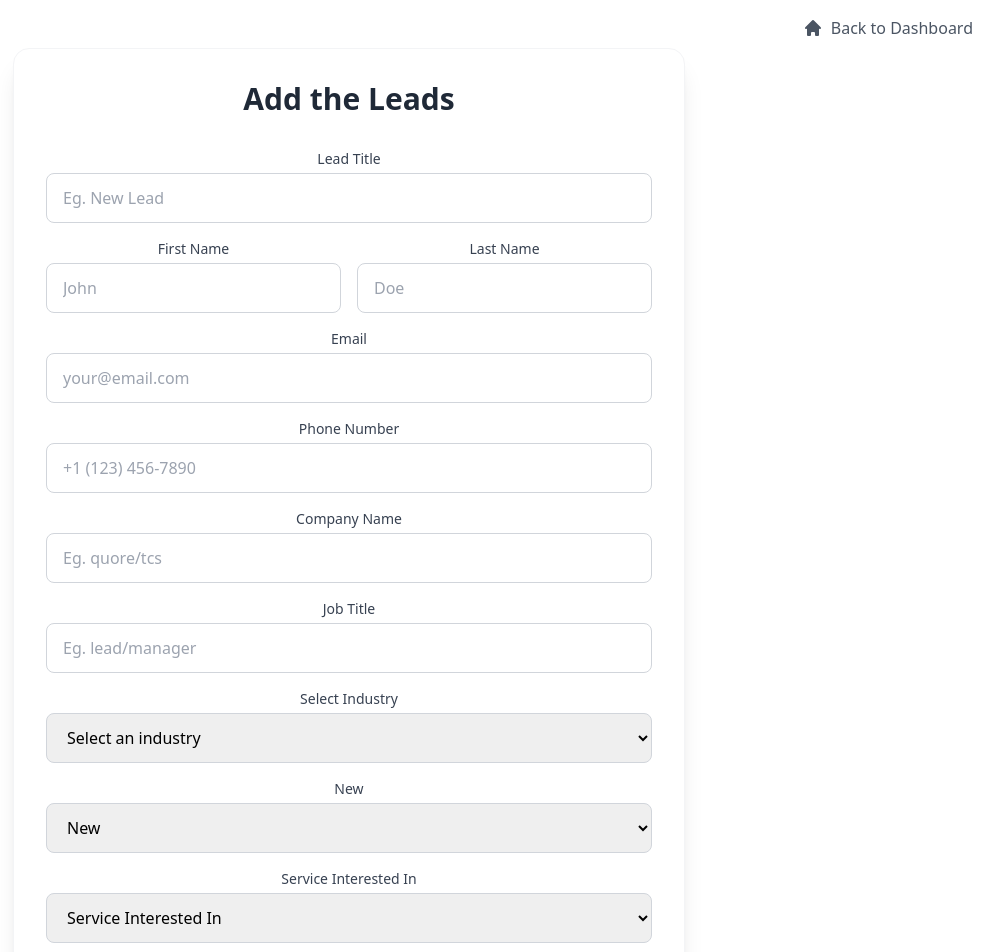
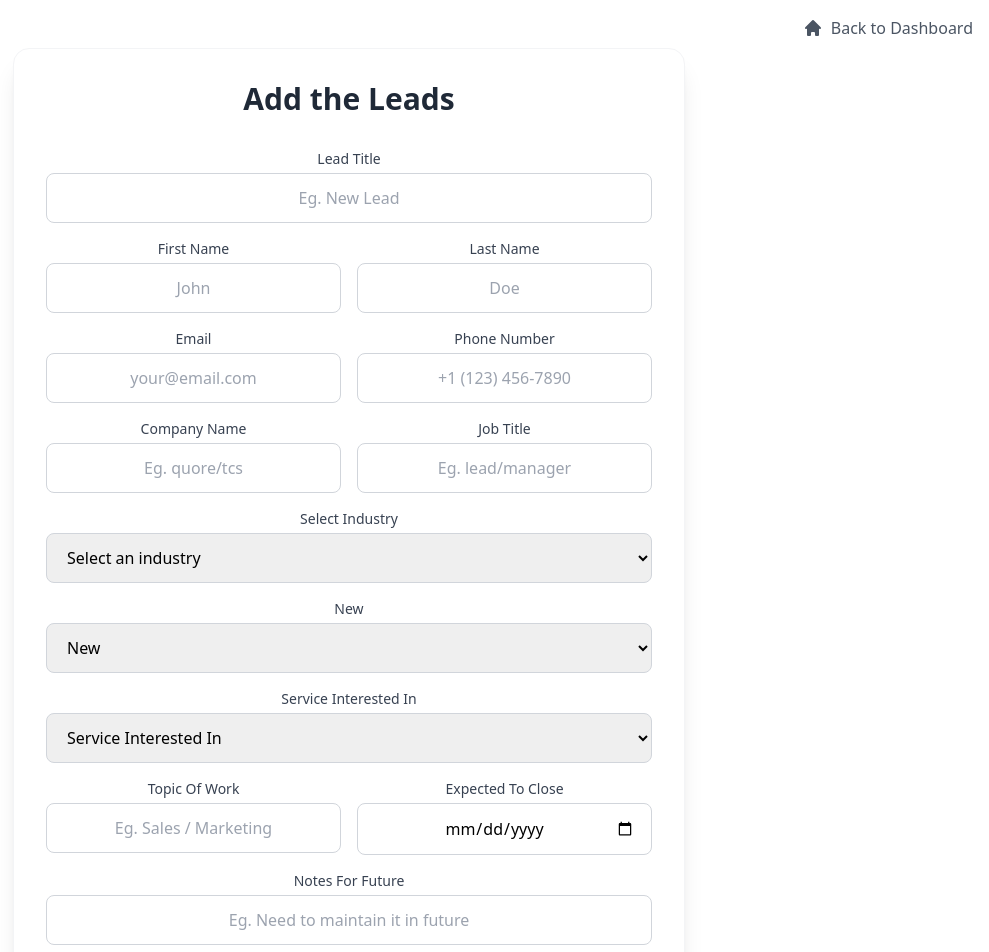
Before and after one commit to shrestha8summit/weCrm, a React (Vite) app in the folder client/: page /add-leads-as-admin in a window 1280 px wide. Shown: the top 952 px of the page, without its empty margins (291-1280 px from the left). Built offline with nearby package versions, Linux system fonts and the light colour scheme; sample sign-in values are in the browser's storage.

Commit message:
changes in add leads form

```diff
--- a/client/src/component/AddLeadsForm.jsx
+++ b/client/src/component/AddLeadsForm.jsx
@@ -8,19 +8,19 @@ const AddLeadsForm = () => {
   const navigate = useNavigate();
   const [isSubmitting, setIsSubmitting] = useState(false);
   const [formData, setFormData] = useState({
-    leadtitle:'',
+    leadtitle: '',
     firstName: '',
     lastName: '',
     email: '',
     phone: '',
-    companyname:'',
-    jobtitle:'',
-    industry:'',
-    status:'',
-    serviceinterestedin:'',
-    topicofwork:'',
-    expectedtoclose:'',
-    notesforfuture:'',
+    companyname: '',
+    jobtitle: '',
+    industry: '',
+    status: '',
+    serviceinterestedin: '',
+    topicofwork: '',
+    expectedtoclose: '',
+    notesforfuture: '',
   });
 
   const handleChange = React.useCallback((e) => {
@@ -64,7 +64,6 @@ const handleSubmit = async (e) => {
         notes: formData.notesforfuture,
       };
 
-    console.log("body data",body)
       const res = await fetch("http://localhost:3333/api/leads", {
         method: 'POST',
         headers: {
@@ -112,7 +111,7 @@ const handleSubmit = async (e) => {
               className="flex items-center space-x-2 text-gray-600 hover:text-[#ff8633] transition-colors group"
             >
               <svg xmlns="http://www.w3.org/2000/svg" className="h-5 w-5 group-hover:transform group-hover:-translate-x-1 transition-transform" viewBox="0 0 20 20" fill="currentColor">
-      <path d="M10.707 2.293a1 1 0 00-1.414 0l-7 7a1 1 0 001.414 1.414L4 10.414V17a1 1 0 001 1h2a1 1 0 001-1v-2a1 1 0 011-1h2a1 1 0 011 1v2a1 1 0 001 1h2a1 1 0 001-1v-6.586l.293.293a1 1 0 001.414-1.414l-7-7z"/>
+                <path d="M10.707 2.293a1 1 0 00-1.414 0l-7 7a1 1 0 001.414 1.414L4 10.414V17a1 1 0 001 1h2a1 1 0 001-1v-2a1 1 0 011-1h2a1 1 0 011 1v2a1 1 0 001 1h2a1 1 0 001-1v-6.586l.293.293a1 1 0 001.414-1.414l-7-7z" />
               </svg>
               <span>Back to Dashboard</span>
             </button>
@@ -132,7 +131,7 @@ const handleSubmit = async (e) => {
               value={formData.leadtitle}
               onChange={handleChange}
               required
-              className="w-full px-4 py-3 rounded-lg border border-gray-300 focus:outline-none focus:ring-2 focus:ring-[#ff8633] focus:border-transparent transition-all"
+              className="w-full px-4 py-3 rounded-lg border text-center border-gray-300 focus:outline-none focus:ring-2 focus:ring-[#ff8633] focus:border-transparent transition-all"
               placeholder="Eg. New Lead"
               autoComplete="leadtitle"
             />
@@ -152,7 +151,7 @@ const handleSubmit = async (e) => {
                 value={formData.firstName}
                 onChange={handleChange}
                 required
-                className="w-full px-4 py-3 rounded-lg border border-gray-300 focus:outline-none focus:ring-2 focus:ring-[#ff8633] focus:border-transparent transition-all"
+                className="w-full px-4 py-3 text-center rounded-lg border border-gray-300 focus:outline-none focus:ring-2 focus:ring-[#ff8633] focus:border-transparent transition-all"
                 placeholder="John"
                 autoComplete="given-name"
               />
@@ -168,17 +167,16 @@ const handleSubmit = async (e) => {
                 value={formData.lastName}
                 onChange={handleChange}
                 required
-                className="w-full px-4 py-3 rounded-lg border border-gray-300 focus:outline-none focus:ring-2 focus:ring-[#ff8633] focus:border-transparent transition-all"
+                className="w-full px-4 py-3 text-center rounded-lg border border-gray-300 focus:outline-none focus:ring-2 focus:ring-[#ff8633] focus:border-transparent transition-all"
                 placeholder="Doe"
                 autoComplete="family-name"
               />
             </div>
           </div>
 
-          <div className="mb-4">
-            <label htmlFor="email" className="block text-sm font-medium text-gray-700 mb-1">
-              Email
-            </label>
+          <div className="grid grid-cols-1 md:grid-cols-2 gap-4 mb-4">
+            <div>
+              <label htmlFor="email" className="block text-sm font-medium text-gray-700 mb-1">Email</label>
               <input
                 type="email"
                 id="email"
@@ -186,33 +184,31 @@ const handleSubmit = async (e) => {
                 value={formData.email}
                 onChange={handleChange}
                 required
-              className="w-full px-4 py-3 rounded-lg border border-gray-300 focus:outline-none focus:ring-2 focus:ring-[#ff8633] focus:border-transparent transition-all"
+                className="w-full px-4 py-3 text-center rounded-lg border border-gray-300 focus:outline-none focus:ring-2 focus:ring-[#ff8633] focus:border-transparent transition-all"
                 placeholder="your@email.com"
                 autoComplete="email"
               />
             </div>
-
-          <div className="mb-4">
-            <label htmlFor="phone" className="block text-sm font-medium text-gray-700 mb-1">
-              Phone Number
-            </label>
+            <div>
+              <label htmlFor="phone" className="block text-sm font-medium text-gray-700 mb-1">Phone Number</label>
               <input
                 type="tel"
                 id="phone"
                 name="phone"
                 value={formData.phone}
                 onChange={handleChange}
-              className="w-full px-4 py-3 rounded-lg border border-gray-300 focus:outline-none focus:ring-2 focus:ring-[#ff8633] focus:border-transparent transition-all"
+                className="w-full px-4 py-3 rounded-lg text-center border border-gray-300 focus:outline-none focus:ring-2 focus:ring-[#ff8633] focus:border-transparent transition-all"
                 placeholder="+1 (123) 456-7890"
                 autoComplete="tel"
               />
             </div>
+          </div>
 
 
-<div className="mb-4">
-            <label htmlFor="companyname" className="block text-sm font-medium text-gray-700 mb-1">
-              Company Name
-            </label>
+
+          <div className="grid grid-cols-1 md:grid-cols-2 gap-4 mb-4">
+            <div>
+              <label htmlFor="companyname" className="block text-sm font-medium text-gray-700 mb-1">Company Name</label>
               <input
                 type="text"
                 id="companyname"
@@ -220,16 +216,13 @@ const handleSubmit = async (e) => {
                 value={formData.companyname}
                 onChange={handleChange}
                 required
-              className="w-full px-4 py-3 rounded-lg border border-gray-300 focus:outline-none focus:ring-2 focus:ring-[#ff8633] focus:border-transparent transition-all"
+                className="w-full px-4 py-3 text-center rounded-lg border border-gray-300 focus:outline-none focus:ring-2 focus:ring-[#ff8633] focus:border-transparent transition-all"
                 placeholder="Eg. quore/tcs"
-              autoComplete="companyname"
+                autoComplete="organization"
               />
             </div>
-
-    <div className="mb-4">
-            <label htmlFor="jobtitle" className="block text-sm font-medium text-gray-700 mb-1">
-              Job Title
-            </label>
+            <div>
+              <label htmlFor="jobtitle" className="block text-sm font-medium text-gray-700 mb-1">Job Title</label>
               <input
                 type="text"
                 id="jobtitle"
@@ -237,11 +230,13 @@ const handleSubmit = async (e) => {
                 value={formData.jobtitle}
                 onChange={handleChange}
                 required
-              className="w-full px-4 py-3 rounded-lg border border-gray-300 focus:outline-none focus:ring-2 focus:ring-[#ff8633] focus:border-transparent transition-all"
+                className="w-full px-4 py-3  text-center rounded-lg border border-gray-300 focus:outline-none focus:ring-2 focus:ring-[#ff8633] focus:border-transparent transition-all"
                 placeholder="Eg. lead/manager"
-              autoComplete="jobtitle"
+                autoComplete="organization-title"
               />
             </div>
+          </div>
+
 
 
           <div className="mb-4">
@@ -313,10 +308,9 @@ const handleSubmit = async (e) => {
             </select>
           </div>
 
-           <div className="mb-4">
-            <label htmlFor="email" className="block text-sm font-medium text-gray-700 mb-1">
-              Topic Of Work
-            </label>
+          <div className="grid grid-cols-1 md:grid-cols-2 gap-4 mb-4">
+            <div>
+              <label htmlFor="topicofwork" className="block text-sm font-medium text-gray-700 mb-1">Topic Of Work</label>
               <input
                 type="text"
                 id="topicofwork"
@@ -324,17 +318,13 @@ const handleSubmit = async (e) => {
                 value={formData.topicofwork}
                 onChange={handleChange}
                 required
-              className="w-full px-4 py-3 rounded-lg border border-gray-300 focus:outline-none focus:ring-2 focus:ring-[#ff8633] focus:border-transparent transition-all"
-              placeholder="Eg. Sales / Marketing "
-              autoComplete="topicofwork"
+                className="w-full px-4  text-center py-3 rounded-lg border border-gray-300 focus:outline-none focus:ring-2 focus:ring-[#ff8633] focus:border-transparent transition-all"
+                placeholder="Eg. Sales / Marketing"
+                autoComplete="off"
               />
             </div>
-
-
-     <div className="mb-4">
-            <label htmlFor="email" className="block text-sm font-medium text-gray-700 mb-1">
-              Expected To Close
-            </label>
+            <div>
+              <label htmlFor="expectedtoclose" className="block text-sm font-medium text-gray-700 mb-1">Expected To Close</label>
               <input
                 type="date"
                 id="expectedtoclose"
@@ -342,10 +332,10 @@ const handleSubmit = async (e) => {
                 value={formData.expectedtoclose}
                 onChange={handleChange}
                 required
-              className="w-full px-4 py-3 rounded-lg border border-gray-300 focus:outline-none focus:ring-2 focus:ring-[#ff8633] focus:border-transparent transition-all"
-              autoComplete="expectedtoclose"
+                className="w-full px-4 py-3  text-center rounded-lg border border-gray-300 focus:outline-none focus:ring-2 focus:ring-[#ff8633] focus:border-transparent transition-all"
+                autoComplete="off"
               />
-
+            </div>
           </div>
 
 
@@ -360,7 +350,7 @@ const handleSubmit = async (e) => {
               value={formData.notesforfuture}
               onChange={handleChange}
               required
-              className="w-full px-4 py-3 rounded-lg border border-gray-300 focus:outline-none focus:ring-2 focus:ring-[#ff8633] focus:border-transparent transition-all"
+              className="w-full px-4 py-3 text-center rounded-lg border border-gray-300 focus:outline-none focus:ring-2 focus:ring-[#ff8633] focus:border-transparent transition-all"
               placeholder='Eg. Need to maintain it in future'
               autoComplete="notesforfuture"
             />
@@ -371,8 +361,7 @@ const handleSubmit = async (e) => {
           <button
             type="submit"
             disabled={isSubmitting}
-            className={`w-full cursor-pointer bg-gradient-to-r from-[#ff8633] to-[#ff9a52] text-white py-3 rounded-lg font-medium hover:from-[#e6732b] hover:to-[#e6732b] transition-all shadow-md hover:shadow-lg active:scale-95 transform ${
-              isSubmitting ? 'opacity-75 cursor-not-allowed' : ''
+            className={`w-full cursor-pointer bg-gradient-to-r from-[#ff8633] to-[#ff9a52] text-white py-3 rounded-lg font-medium hover:from-[#e6732b] hover:to-[#e6732b] transition-all shadow-md hover:shadow-lg active:scale-95 transform ${isSubmitting ? 'opacity-75 cursor-not-allowed' : ''
               }`}
           >
             {isSubmitting ? 'Adding the lead...' : 'Add Lead'}
```
Also changed, not shown: client/src/component/sign.jsx (+6 -6 lines), client/src/component/userProfile.jsx (+29 -31 lines), 2 other files (tests, documents, lock files or other folders). Lines whose indentation alone changed are shown as unchanged.
